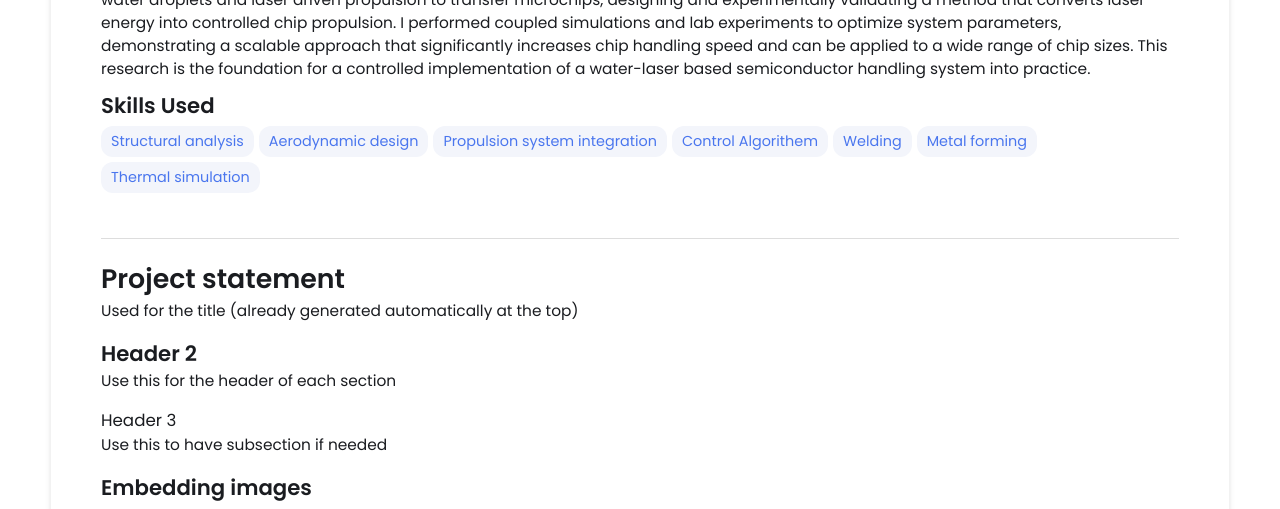
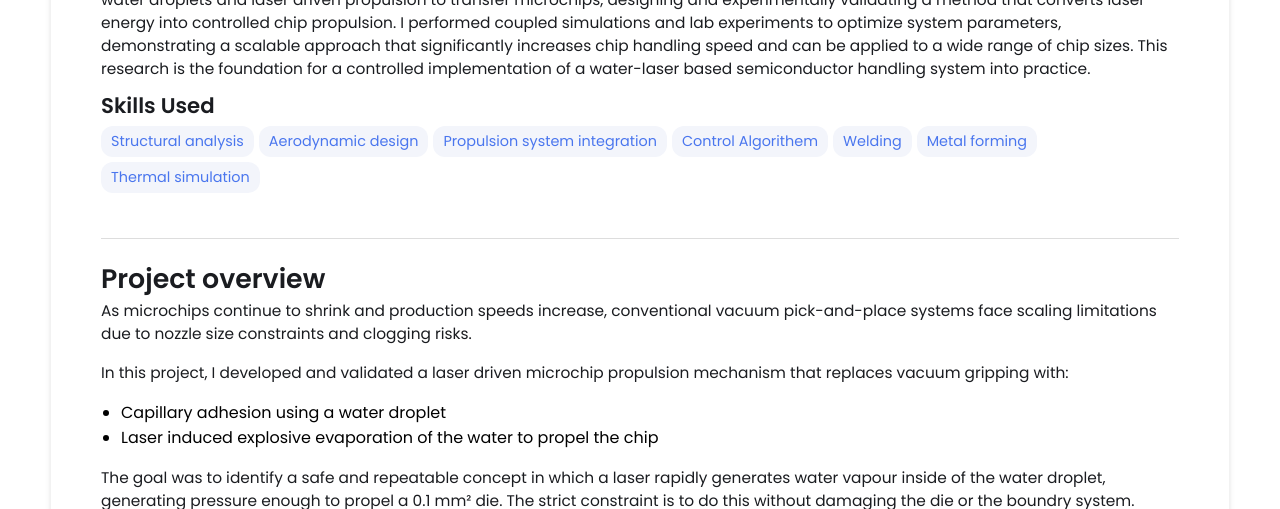
Before and after one commit to martijnswart01/martijnswart01.github.io, a Jekyll site: the page built from _projects/demo-project/index.md, in a window 1280 px wide and 1400 px high, scrolled down 646 px. Shown: the top 509 px of the window. Built offline with Jekyll 4.4.1, drawn with Linux system fonts in a browser that asks for light colours; some of the changed text lies outside the part shown; grey boxes are pictures that could not be loaded.

Commit message:
Update index.md

````diff
--- a/_projects/demo-project/index.md
+++ b/_projects/demo-project/index.md
@@ -17,19 +17,19 @@ main-image: /Cover page 3.png
 ---
 
 
-# Project statement
-Used for the title (already generated automatically at the top)
-## Header 2
-Use this for the header of each section
-### Header 3
-Use this to have subsection if needed
+# Project overview
+As microchips continue to shrink and production speeds increase, conventional vacuum pick-and-place systems face scaling limitations due to nozzle size constraints and clogging risks.
+
+In this project, I developed and validated a laser driven microchip propulsion mechanism that replaces vacuum gripping with:
+
+- Capillary adhesion using a water droplet
+- Laser induced explosive evaporation of the water to propel the chip
+
+The goal was to identify a safe and repeatable concept in which a laser rapidly generates water vapour inside of the water droplet, generating pressure enough to propel a 0.1 mm² die. The strict constraint is to do this without damaging the die or the boundry system.
 
 
-## Embedding images
-### External images
-{% include image-gallery.html images="https://live.staticflickr.com/65535/52821641477_d397e56bc4_k.jpg, https://live.staticflickr.com/65535/52822650673_f074b20d90_k.jpg" height="400"%}
-<span style="font-size: 10px">"Starship Test Flight Mission" from https://www.flickr.com/photos/spacex/52821641477/</span>
-You can put in multiple entries. All images will be at a fixed height in the same row. With smaller window, they will switch to columns.
+## Concept
+
 
 ### Embeed images
 {% include image-gallery.html images="project2.jpg" height="400" %}
@@ -46,68 +46,3 @@ you can also set up custom size by specifying the width (the aspect ratio has be
 
 The width of the video below. Regardless of initial width, all the videos is responsive and will fit within the smaller screen.
 {% include youtube-video.html id="tGCdLEQzde0" autoplay = "false" width= "900px" %}
-
-<br>
-
-## Adding a hozontal line
----
-
-## Starting a new line
-leave two spaces "  " at the end or enter <br>
-
-## Adding bold text
-this is how you input **bold text**
-
-## Adding italic text
-Italicized text is the *cat's meow*.
-
-## Adding ordered list
-1. First item
-2. Second item
-3. Third item
-4. Fourth item
-
-## Adding unordered list
-- First item
-- Second item
-- Third item
-- Fourth item
-
-## Adding code block
-```ruby
-def hello_world
-  puts "Hello, World!"
-end
-```
-
-```python
-def start()
-  print("time to start!")
-```
-
-```javascript
-let x = 1;
-if (x === 1) {
-  let x = 2;
-  console.log(x);
-}
-console.log(x);
-
-```
-
-## Adding external links
-[Wikipedia](https://en.wikipedia.org)
-
-
-## Adding block quote
-> A blockquote would look great if you need to highlight something
-
-
-## Adding table
-
-| Header 1 | Header 2 |
-|----------|----------|
-| Row 1, Col 1 | Row 1, Col 2 |
-| Row 2, Col 1 | Row 2, Col 2 |
-
-make sure to leave aline betwen the table and the header
````
Also changed, not shown: other parts of _projects/demo-project/index.md (+1 -1 lines).
